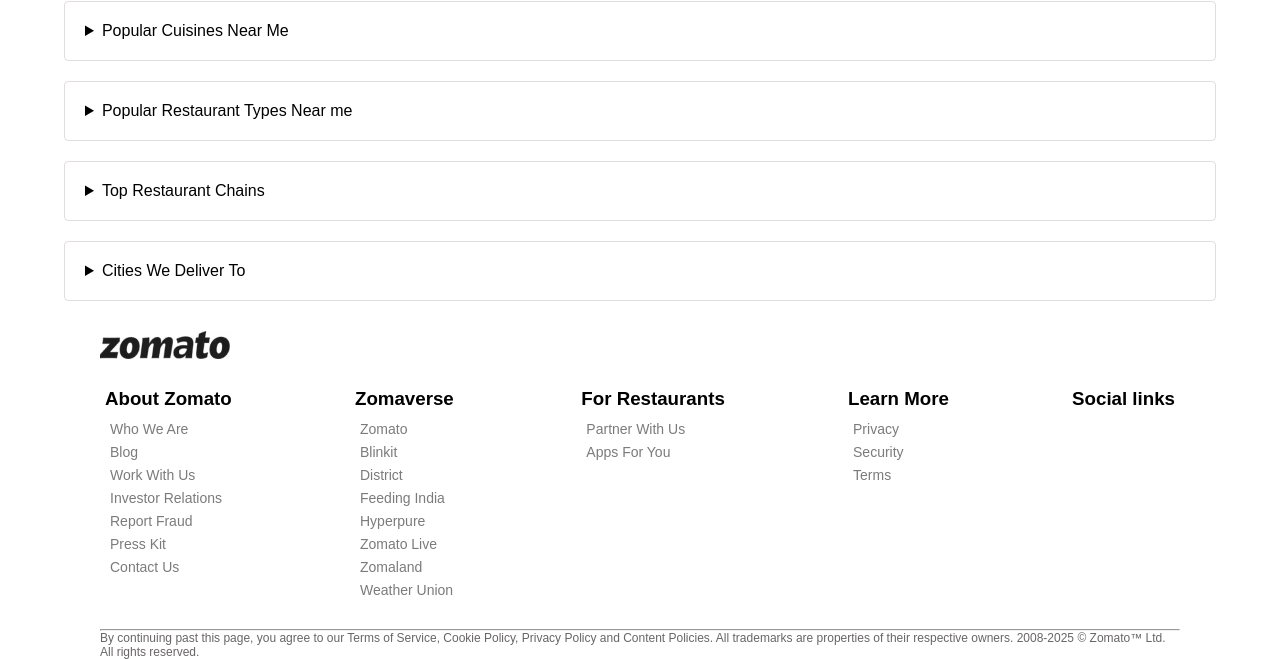
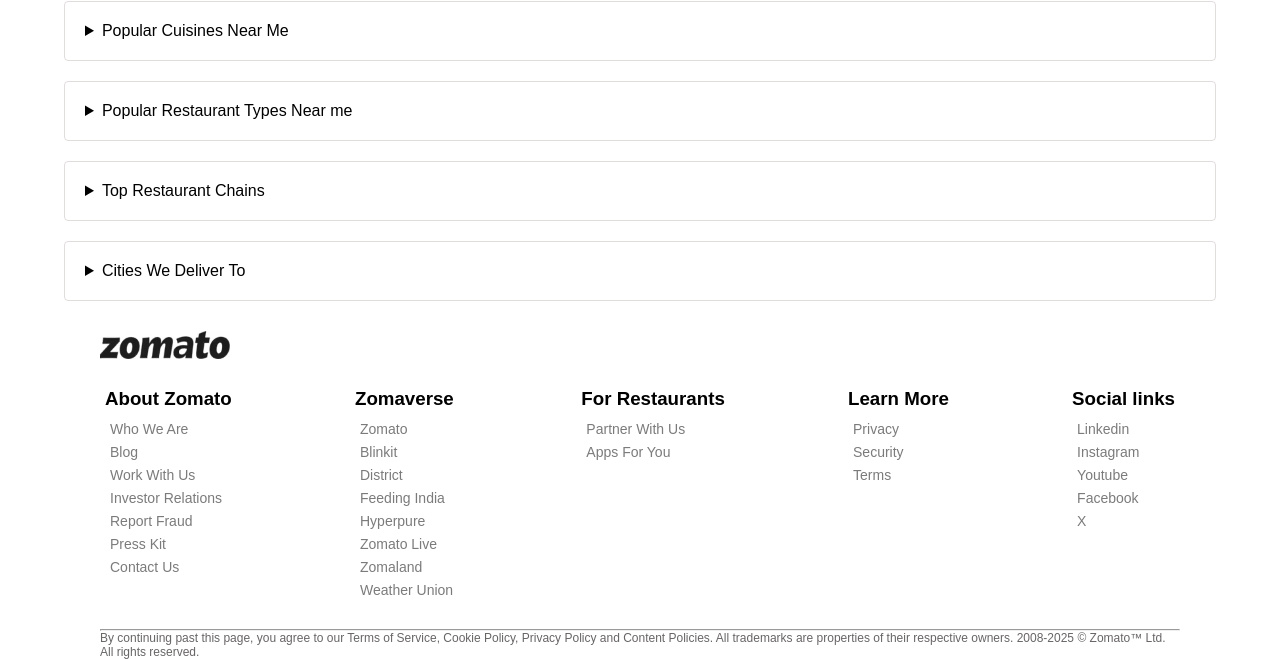
Before and after one commit to MohammedThouseefM/Zomato-Clone, a plain HTML site: page index.html in a window 1280 px wide. Shown: the part 1507-2166 px from the top of the page. Drawn offline with Linux system fonts and the light colour scheme.

Commit message:
secondCommit

```diff
--- a/index.html
+++ b/index.html
@@ -183,11 +183,11 @@
                      <div class="footerdivs">
                         <h3>Social links</h3>
                         <ul>
-                            <li><a href=""></a></li>
-                            <li><a href=""></a></li>
-                            <li><a href=""></a></li>
-                            <li><a href=""></a></li>
-                            <li><a href=""></a></li>
+                            <li><a href="https://www.linkedin.com/company/zomato/?originalSubdomain=in">Linkedin</a></li>
+                            <li><a href="https://www.instagram.com/zomato/">Instagram</a></li>
+                            <li><a href="https://www.youtube.com/zomato">Youtube</a></li>
+                            <li><a href="https://www.facebook.com/zomato">Facebook</a></li>
+                            <li><a href="https://www.instagram.com/zomato/">X</a></li>
                             <li><a href=""></a></li>
                             <li><a href=""></a></li>
                         </ul>
```
